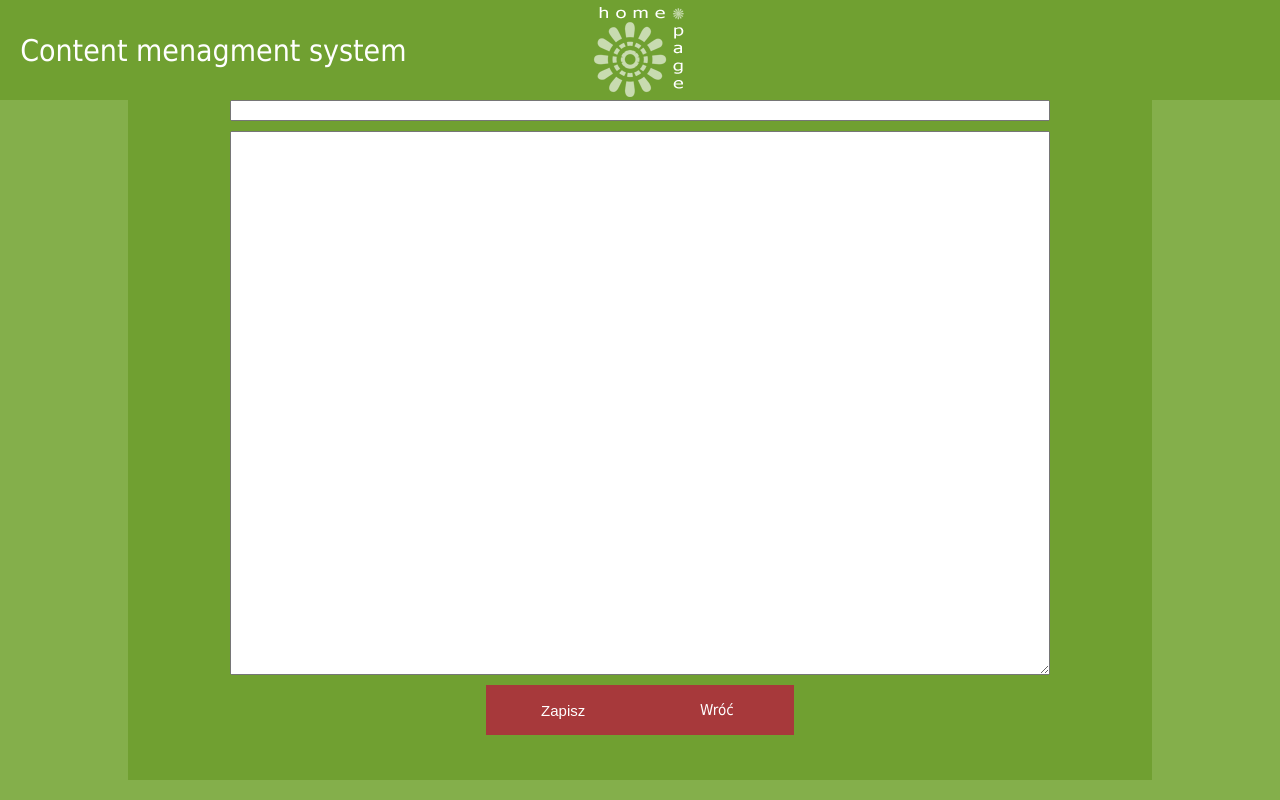
After one commit to Czysty-las/Czysty-las-mark2, a PHP site: template public_html/Views/News/NewsEditView.php in a window 1280 px wide. The commit adds this page. Run offline with PHP 8.4, Linux system fonts and the light colour scheme; the template is opened without the code that fills it, so the values that code supplies are empty; the visitor is signed in with stand-in values (Sample User, id 1); some libraries are stand-ins or nearby versions.

Commit message:
Mała poprawka i index.

```diff
--- a/public_html/Controllers/UsersController.php
+++ b/public_html/Controllers/UsersController.php
@@ -119,8 +119,10 @@ class UsersController extends Controller {
                 $user->Login = $row['Login'];
                 $user->Rights = UserService::GetRights($row['Rights']);
             }
+
             $_GET['mode'] = "edit_user";
             $_SESSION['rez'] = $user;
+
             include $this->viewsPath . 'UsersEditView.php';
         }
     }
--- /dev/null
+++ b/public_html/Views/News/NewsEditView.php
@@ -0,0 +1,22 @@
+<html>
+    <?php include _ROOT_PATH . DIRECTORY_SEPARATOR . 'Views' . DIRECTORY_SEPARATOR . 'ContentManagementSystemParts' . DIRECTORY_SEPARATOR . 'Head.html'; ?>
+    <body>
+        <?php include _ROOT_PATH . DIRECTORY_SEPARATOR . 'Views' . DIRECTORY_SEPARATOR . 'ContentManagementSystemParts' . DIRECTORY_SEPARATOR . 'Label.php'; ?>
+    </body>
+
+    <div class="newsModule">
+        <form action="index.php" method="post">
+            <input class="newsTitleInput" type="text" value="<?php echo $_SESSION['rez']->title; ?>" name="title"/>
+            <input type="text" hidden="true" value="<?php echo $_SESSION['rez']->ID; ?>" name="ID"/>
+            <textarea class="newsContentInput" name="content">
+                <?php echo $_SESSION['rez']->content; ?>
+            </textarea>
+
+            <div class="buttonHolder">
+                <button class="formButton" type="submit" name="function" value="<?php echo $_GET['mode']; ?>">Zapisz</button>
+                <a class="formButton" href="index.php?action=list_news">Wróć</a>
+            </div>
+
+        </form>
+    </div>
+</html>
--- a/public_html/Views/News/NewsListView.php
+++ b/public_html/Views/News/NewsListView.php
@@ -8,8 +8,8 @@
                     <div class="newsItem">
 
                         <div class="titleBar">
-                            <div class="title"><?php echo $news->title; ?></div><div class="author">
-                                <?php echo $news->authorName." ".$news->authorSurname; ?></div><div class="date"><?php echo $news->date; ?></div>
+                            <div class="title" name="title"><?php echo $news->title; ?></div><div class="author">
+                                <?php echo $news->authorName . " " . $news->authorSurname; ?></div><div class="date"><?php echo $news->date; ?></div>
                         </div>
 
                         <div class="content">
--- a/public_html/Views/Styles/CMSstyle.css
+++ b/public_html/Views/Styles/CMSstyle.css
@@ -599,6 +599,22 @@ a:hover
 
 /*</editor-fold>*/
 
+.newsTitleInput
+{
+    width: 80%;
+    margin: 0 auto;
+
+    display: block;
+}
+
+.newsContentInput
+{
+    width: 80%;
+    height: 80%;
+    margin: 10px auto;
+
+    display: block;
+}
 /*</editor-fold>*/
 
 /*<editor-fold desc="Calendar" defaultstate="collapsed">*/
```
Also changed, not shown: public_html/Controllers/NewsController.php (+23 -0 lines), public_html/index.php (+14 -0 lines).
